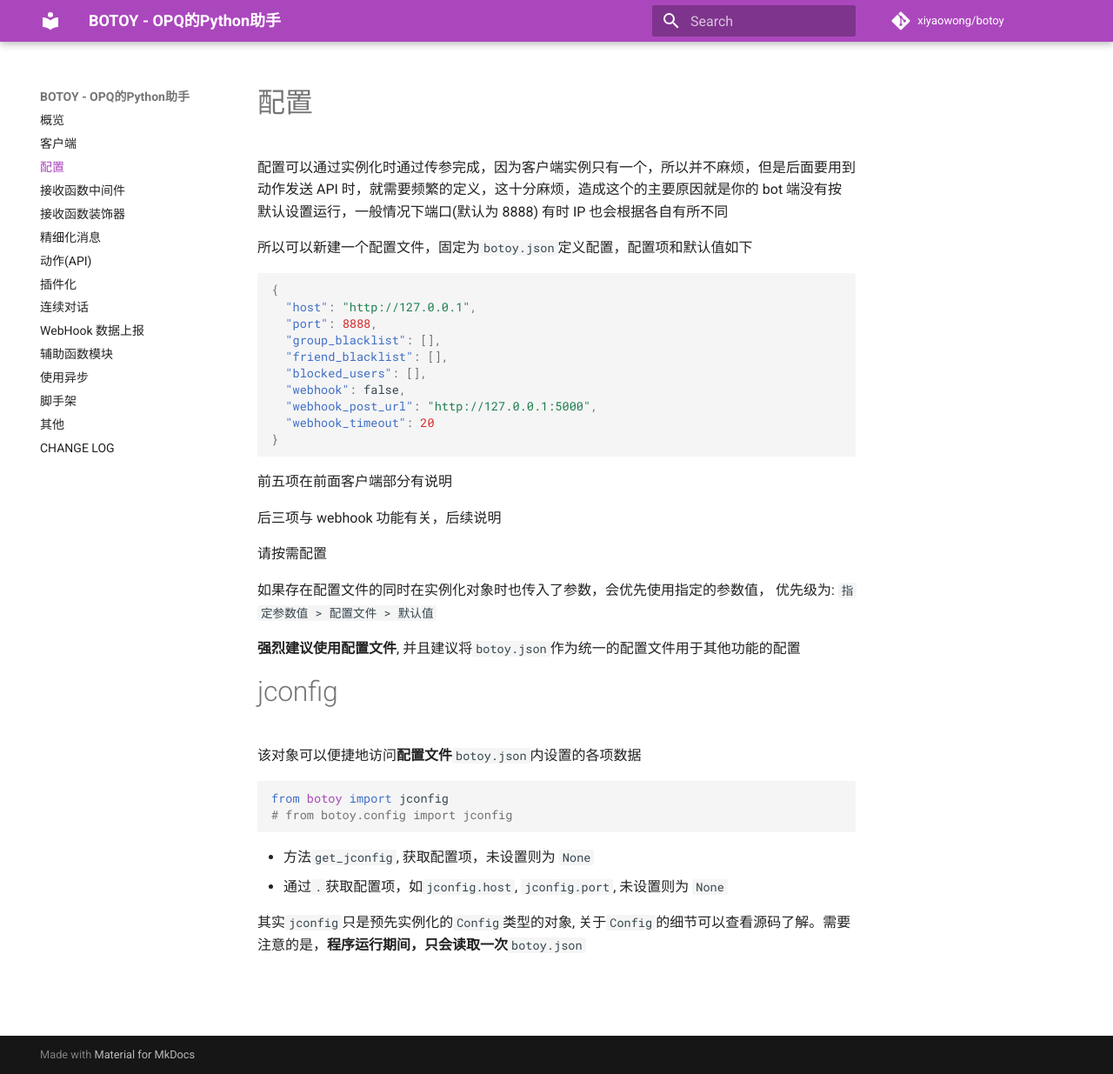
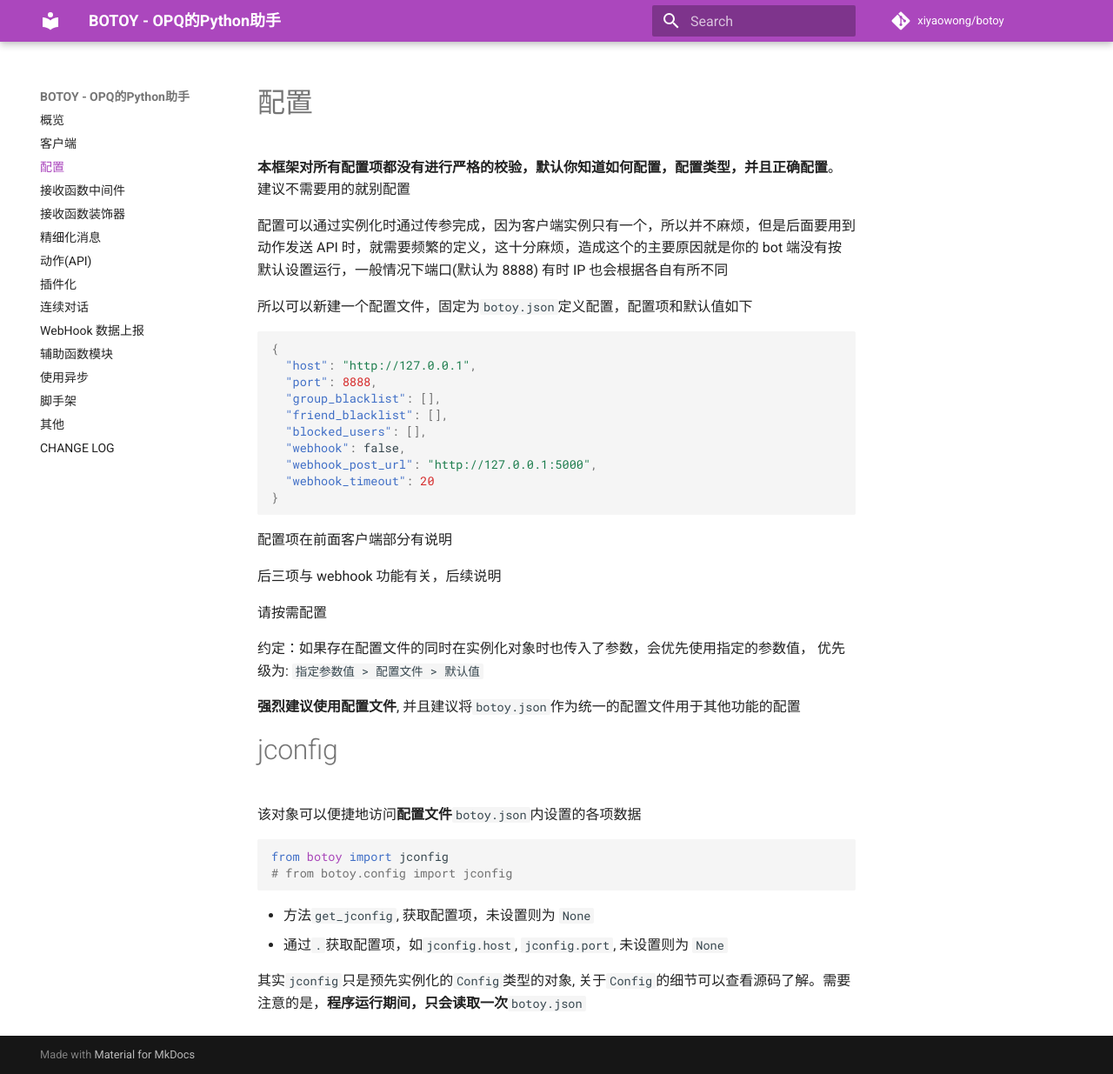
Before and after one commit to opq-osc/botoy, an MkDocs documentation site: the page built from docs/config.md, in a window 1280 px wide and 1235 px high. Shown: the whole window at 87% size. Built offline with MkDocs 1.6.1 and Material for MkDocs 9.7.7, drawn with Linux system fonts in a browser that asks for light colours; comment, search, counter and statistics services are not loaded.

Commit message:
update(docs): config

````diff
--- a/docs/config.md
+++ b/docs/config.md
@@ -1,4 +1,7 @@
 # 配置
+
+**本框架对所有配置项都没有进行严格的校验，默认你知道如何配置，配置类型，并且正确配置**。
+建议不需要用的就别配置
 
 配置可以通过实例化时通过传参完成，因为客户端实例只有一个，所以并不麻烦，但是后面要用到动作发送
 API 时，就需要频繁的定义，这十分麻烦，造成这个的主要原因就是你的 bot 端没有按默认设置运行，一般情况下端口(默认为 8888)
@@ -10,13 +13,13 @@
 {!../botoy.json!}
 ```
 
-前五项在前面客户端部分有说明
+配置项在前面客户端部分有说明
 
 后三项与 webhook 功能有关，后续说明
 
 请按需配置
 
-如果存在配置文件的同时在实例化对象时也传入了参数，会优先使用指定的参数值，
+约定：如果存在配置文件的同时在实例化对象时也传入了参数，会优先使用指定的参数值，
 优先级为: `指定参数值 > 配置文件 > 默认值`
 
 **强烈建议使用配置文件**, 并且建议将`botoy.json`作为统一的配置文件用于其他功能的配置
````
